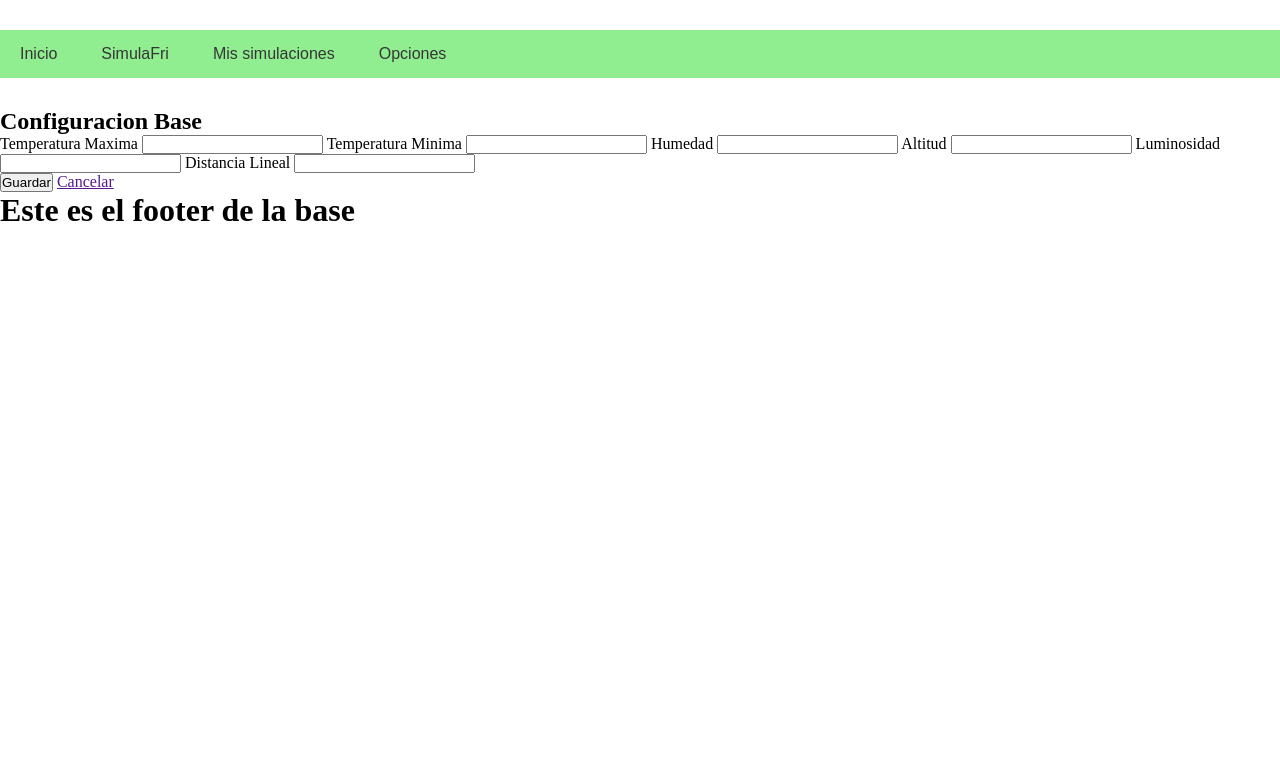
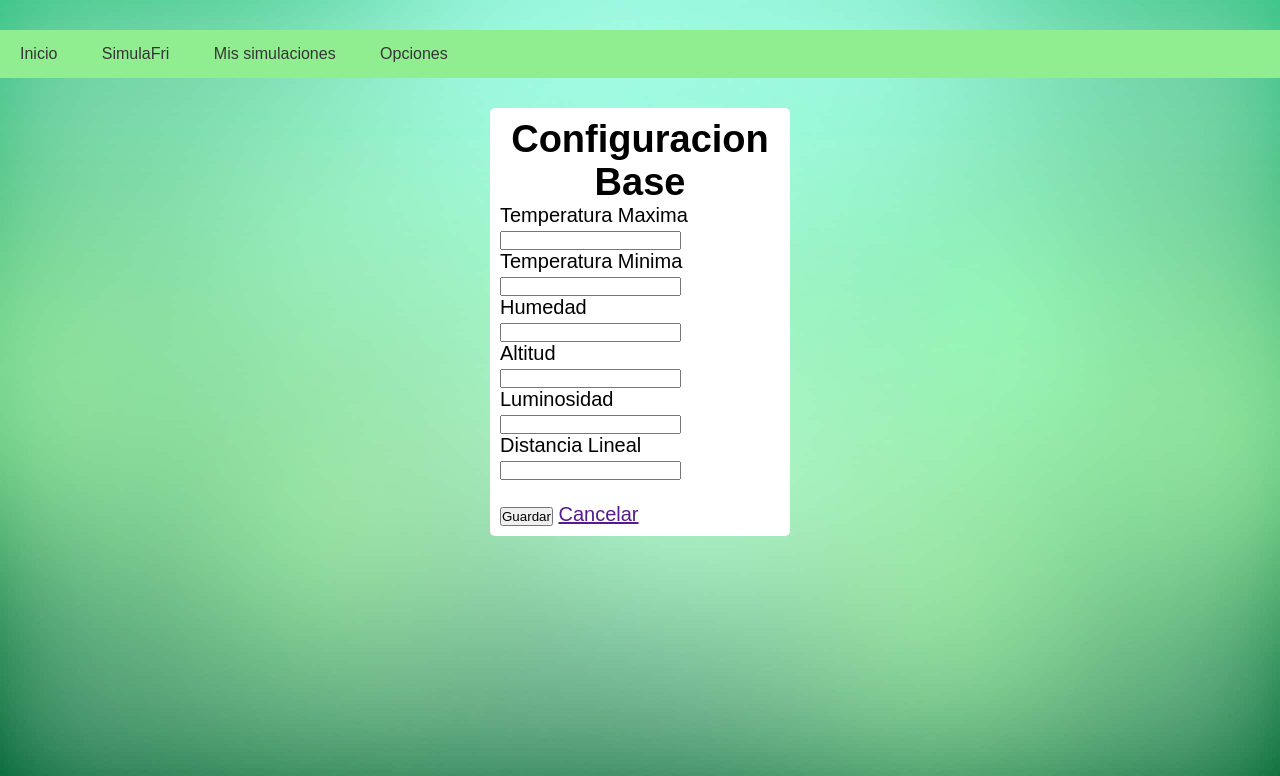
Before and after one commit to tareaHDP2018/HDP2018, a Django app: a page that uses templates/base/base.html in a window 1280 px wide. Shown: the top 776 px of the page. Run offline with Django 3.2, Linux system fonts and the light colour scheme; parts of the project's set-up code (start-up, migrations or seed data) failed here and were passed over.

Commit message:
Agregando fondo

```diff
--- /dev/null
+++ b/static/css/configuracion.css
@@ -0,0 +1,22 @@
+h2{
+	text-align: center;
+}
+
+form{
+	   	background-color: white;
+       border-radius: 5px;
+       color: black;
+       color-interpolation: #272B2B;
+       padding: 10px;
+       margin: 0 auto;
+       width: 300px;
+       font-size: 20px;
+
+}
+
+h2{
+	margin: 0 auto;
+ 	font: 190% sans-serif;
+ 	font-weight: bold;
+ 	color: black;
+}
--- a/static/css/estilo.css
+++ b/static/css/estilo.css
@@ -8,6 +8,9 @@
 
 body{
 	background: #white;
+	background:url(../img/fondo.jpg) no-repeat fixed center center #333;
+    background-size: cover;
+    font-family: 'Arial';
 }
 
 .navegacion{
--- a/templates/Simulacion/configuracion.html
+++ b/templates/Simulacion/configuracion.html
@@ -1,33 +1,47 @@
 {% extends 'base/base.html'%}
-
+{% load staticfiles %}
 {%block title%}Configuracion{% endblock %}
 
 {% block content %}
 
+<link rel="stylesheet" href="{% static "css/configuracion.css" %}"/>
 <form method="POST">
 	{% csrf_token %}
 	<div class="form-group">
 		<h2>Configuracion Base</h2>
-		<label>Temperatura Maxima</label>
+		<div>
+		<p>Temperatura Maxima</p>
 		<input  class="form-control" type="number" name="temperaturaMax" id="temperaturaMax">
+		</div>
 
-	    <label>Temperatura Minima</label>
+		<div>
+	    <p>Temperatura Minima</p>
 		<input  class="form-control" type="number" name="temperaturaMin" id="temperaturaMin">
+		</div>
 
-	    <label>Humedad</label>
+		<div>
+	    <p>Humedad</p>
 		<input  class="form-control" type="number" name="humedad" id="humedad">
+		</div>
 
-	    <label>Altitud</label>
+		<div>
+	    <p>Altitud</p>
 		<input  class="form-control" type="number" name="altitud" id="altitud">
+		</div>
 
-	    <label>Luminosidad</label>
+		<div>
+	    <p>Luminosidad</p>
 		<input  class="form-control" type="number" name="luminosidad" id="luminosidad">
+		</div>
 
-	    <label>Distancia Lineal</label>
+		<div>
+	    <p>Distancia Lineal</p>
 		<input  class="form-control" type="number" name="distanciaL" id="distanciaL">
+	    </div>
 
 	</div>
-	<div class="form-group">
+</br>
+	<div class="botones">
         <button type="submit" class="btn btn-primary btn-block">Guardar</button>
         <a class="btn btn-danger btn-block" href="">Cancelar</a>
     </div>
--- a/templates/base/base.html
+++ b/templates/base/base.html
@@ -30,15 +30,15 @@
 	{% endblock %}
 
 	{% block content%}
-	<h1>Este es el contenido del archivo base</h1>
+	<h1>Contenido del formulario</h1>
 	{% endblock %}
 
 
 </div>
 </body>
-<footer>
+<footer><!--
 	{% block footer %}
-	<h1>Este es el footer de la base</h1>
-	{% endblock %}
+	<h1>Proyecto Simulacion de comportamiento siembra y cultivo</h1>
+	{% endblock %}-->
 </footer>
 </html>
```
Also changed, not shown: static/img/fondo.jpg (added).
